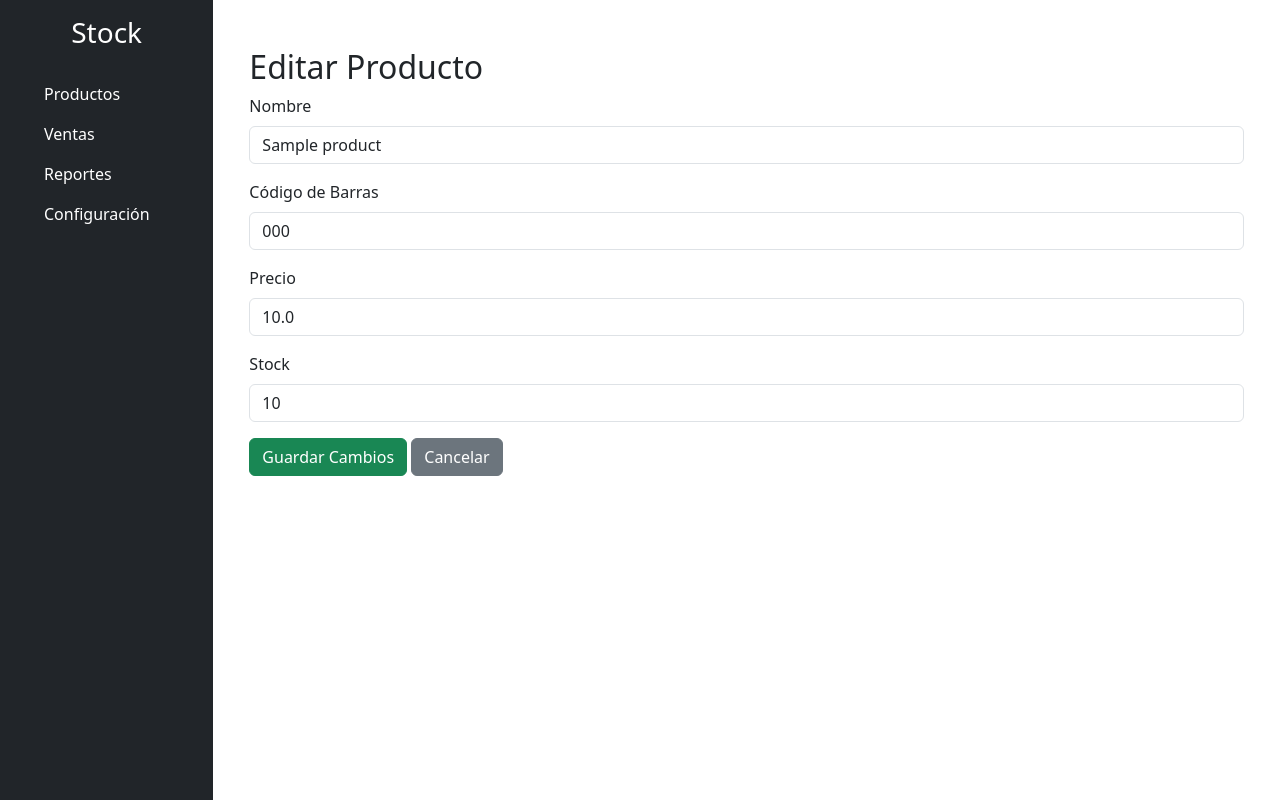
After one commit to EzequielPedulla/app-stock-web, a Flask app: page /products/edit/1 in a window 1280 px wide. The commit adds this page. Run offline with Flask 3, Linux system fonts and the light colour scheme; tables that the repository leaves empty hold one stand-in row (values such as "Sample post").

Commit message:
mejora del editar producto

```diff
--- a/routes/products_routes.py
+++ b/routes/products_routes.py
@@ -50,3 +50,35 @@ def add_product():
             return render_template('add_product.html', error=f'Error al guardar: {str(e)}')
 
     return render_template('add_product.html')
+
+
+@bp.route('/edit/<int:id>', methods=['GET', 'POST'])
+def edit_product(id):
+    product = Product.query.get_or_404(id)
+
+    if request.method == 'POST':
+        try:
+            product.name = request.form.get('name', '').strip()
+            product.stock = int(request.form.get('stock', 0))
+            product.price = float(request.form.get('price', 0))
+            product.barcode = request.form.get('barcode', '').strip()
+
+            if not product.name:
+                return render_template('edit_product.html', product=product, error='El nombre es requerido')
+
+            if product.stock < 0:
+                return render_template('edit_product.html', product=product, error='El stock debe ser mayor o igual a 0')
+
+            if product.price < 0:
+                return render_template('edit_product.html', product=product, error='El precio debe ser mayor o igual a 0')
+
+            db.session.commit()
+            return redirect(url_for('products.index'))
+
+        except ValueError:
+            return render_template('edit_product.html', product=product, error='Datos inválidos. Verifica los números.')
+        except Exception as e:
+            db.session.rollback()
+            return render_template('edit_product.html', product=product, error=f'Error al guardar: {str(e)}')
+
+    return render_template('edit_product.html', product=product)
--- /dev/null
+++ b/templates/edit_product.html
@@ -0,0 +1,37 @@
+{% extends "layout.html" %}
+
+{% block content %}
+<div class="container mt-4">
+    <h2>Editar Producto</h2>
+
+    {% if error %}
+    <div class="alert alert-danger">{{ error }}</div>
+    {% endif %}
+
+    <form method="POST">
+        <div class="mb-3">
+            <label for="name" class="form-label">Nombre</label>
+            <input type="text" name="name" id="name" value="{{ product.name }}" class="form-control" required>
+        </div>
+
+        <div class="mb-3">
+            <label for="barcode" class="form-label">Código de Barras</label>
+            <input type="text" name="barcode" id="barcode" value="{{ product.barcode }}" class="form-control">
+        </div>
+
+        <div class="mb-3">
+            <label for="price" class="form-label">Precio</label>
+            <input type="number" step="0.01" name="price" id="price" value="{{ product.price }}" class="form-control"
+                required>
+        </div>
+
+        <div class="mb-3">
+            <label for="stock" class="form-label">Stock</label>
+            <input type="number" name="stock" id="stock" value="{{ product.stock }}" class="form-control" required>
+        </div>
+
+        <button type="submit" class="btn btn-success">Guardar Cambios</button>
+        <a href="{{ url_for('products.index') }}" class="btn btn-secondary">Cancelar</a>
+    </form>
+</div>
+{% endblock %}
--- a/templates/index.html
+++ b/templates/index.html
@@ -29,7 +29,8 @@
                 <td>${{ "%.2f"|format(product.price) }}</td>
                 <td>{{ product.stock }}</td>
                 <td>
-                    <button class="btn btn-sm btn-outline-primary">Editar</button>
+                    <a href="{{ url_for('products.edit_product', id=product.id) }}"
+                        class="btn btn-sm btn-outline-primary">Editar</a>
                     <button class="btn btn-sm btn-outline-danger">Eliminar</button>
                 </td>
             </tr>
```
